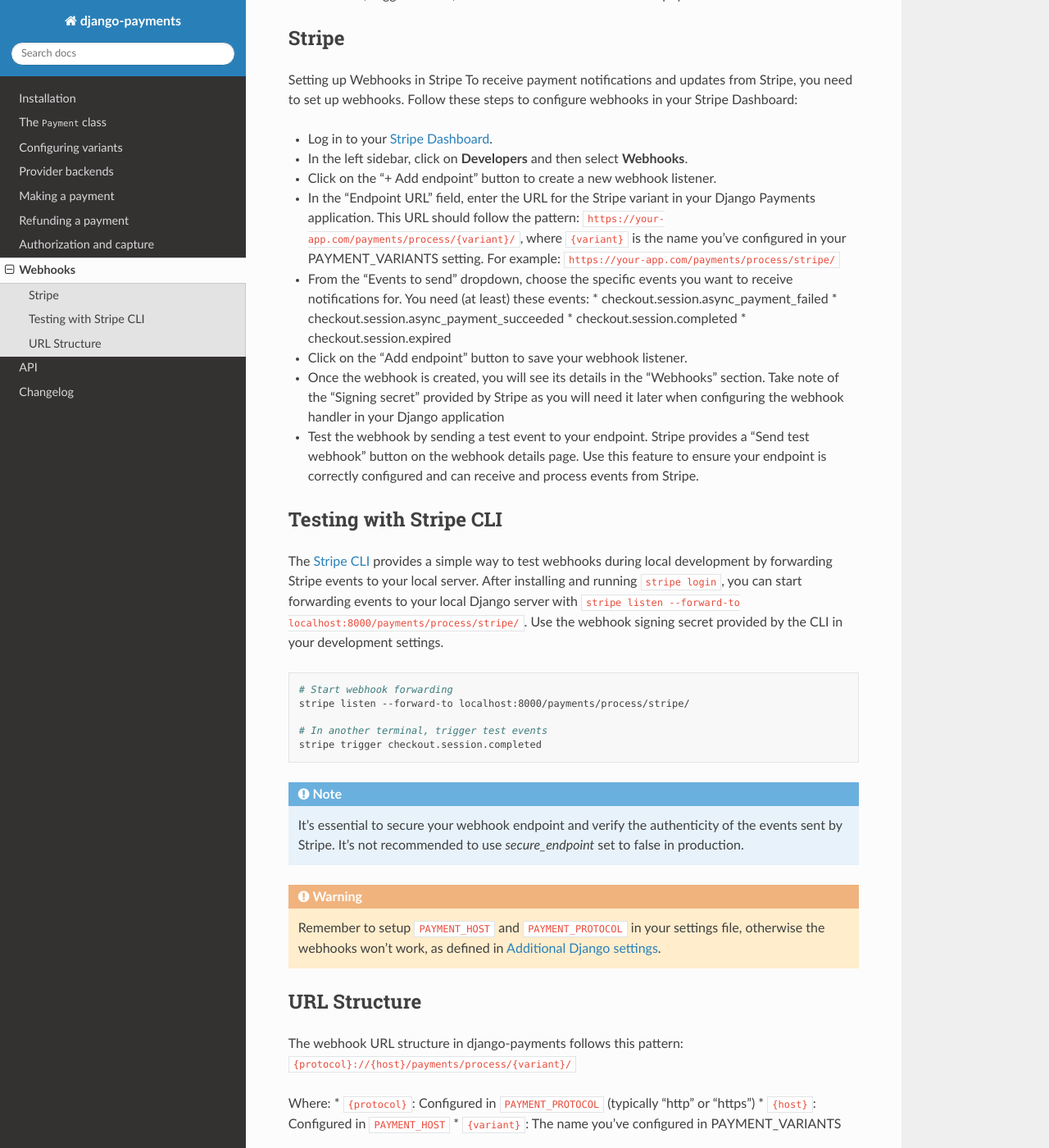
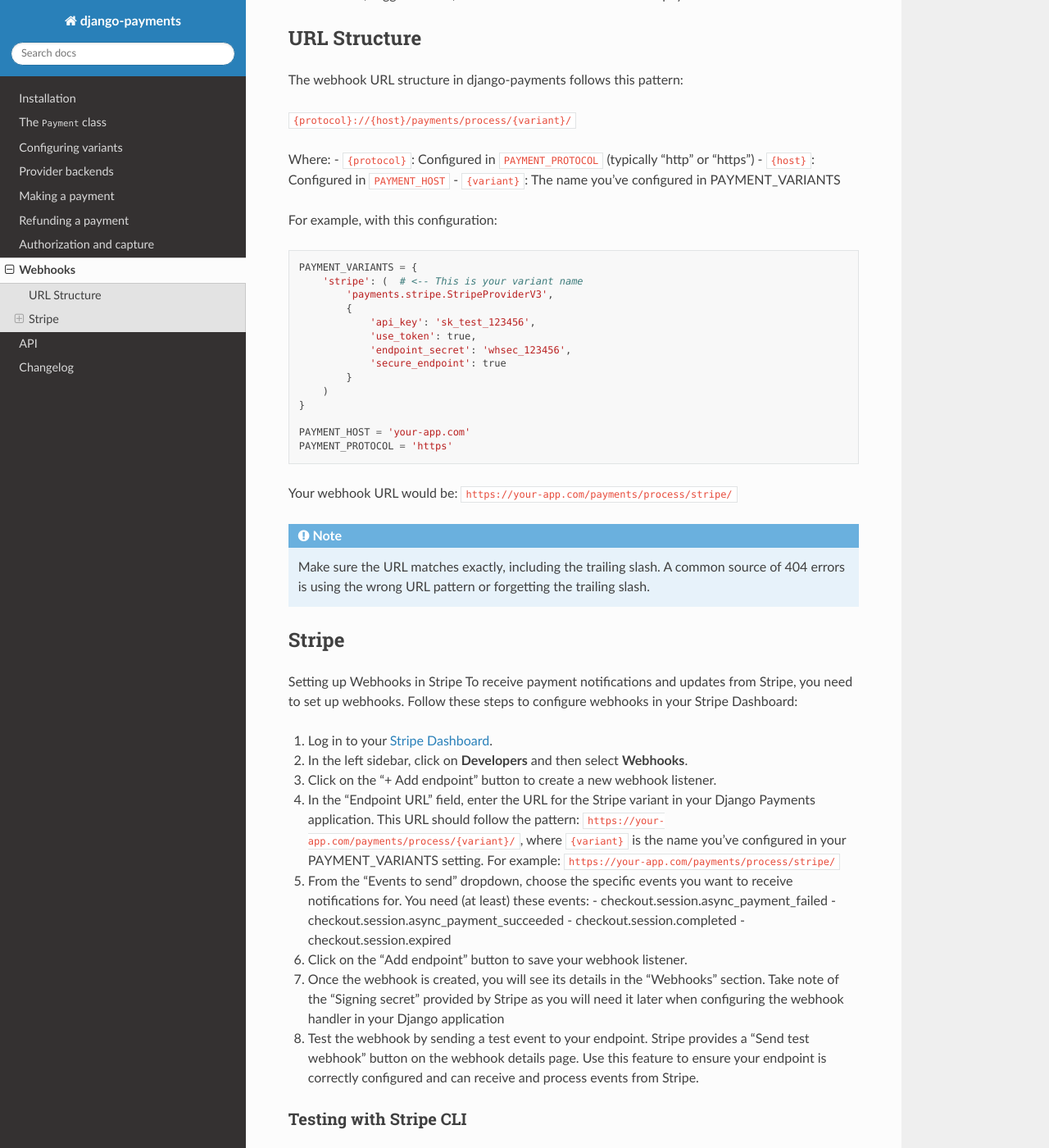
Before and after one commit to jazzband/django-payments, a Sphinx documentation site: the page built from docs/webhooks.rst, in a window 1280 px wide and 1400 px high, scrolled down 418 px. Shown: the whole window at 82% size. Built offline with Sphinx 7.4.7 and the Read the Docs theme 3.1.0, drawn with Linux system fonts in a browser that asks for light colours; the version number could not be read and is left out; some of the changed text lies outside the part shown.

Commit message:
New Structure

```diff
--- a/docs/webhooks.rst
+++ b/docs/webhooks.rst
@@ -1,7 +1,8 @@
 .. _webhooks:
 
+*********
 Webhooks
-=================
+*********
 
 Webhooks are a crucial component in connecting your Django Payments application
 with external payment gateways like Stripe, PayPal, or Braintree. They enable
@@ -19,71 +20,16 @@
 on payment-related events.
 
 
-Stripe
--------
+URL Structure
+=============
+The webhook URL structure in django-payments follows this pattern:
 
-Setting up Webhooks in Stripe
-To receive payment notifications and updates from Stripe, you need to set up
-webhooks. Follow these steps to configure webhooks in your Stripe Dashboard:
-
-* Log in to your `Stripe Dashboard <https://dashboard.stripe.com/>`_.
-* In the left sidebar, click on **Developers** and then select **Webhooks**.
-* Click on the "+ Add endpoint" button to create a new webhook listener.
-* In the "Endpoint URL" field, enter the URL for the Stripe variant in your
-  Django Payments application. This URL should follow the pattern:
-  ``https://your-app.com/payments/process/{variant}/``, where ``{variant}`` is
-  the name you've configured in your PAYMENT_VARIANTS setting.
-  For example: ``https://your-app.com/payments/process/stripe/``
-* From the "Events to send" dropdown, choose the specific events you want to
-  receive notifications for. You need (at least) these events:
-  * checkout.session.async_payment_failed
-  * checkout.session.async_payment_succeeded
-  * checkout.session.completed
-  * checkout.session.expired
-* Click on the "Add endpoint" button to save your webhook listener.
-* Once the webhook is created, you will see its details in the "Webhooks"
-  section. Take note of the "Signing secret" provided by Stripe as you will
-  need it later when configuring the webhook handler in your Django application
-* Test the webhook by sending a test event to your endpoint. Stripe provides a
-  "Send test webhook" button on the webhook details page. Use this feature to
-  ensure your endpoint is correctly configured and can receive and process
-  events from Stripe.
-
-
-Testing with Stripe CLI
-----------------------
-
-The `Stripe CLI <https://stripe.com/docs/stripe-cli#install>`_ provides a simple way to test webhooks during local development by forwarding Stripe events to your local server. After installing and running ``stripe login``, you can start forwarding events to your local Django server with ``stripe listen --forward-to localhost:8000/payments/process/stripe/``. Use the webhook signing secret provided by the CLI in your development settings.
-
-.. code-block:: bash
-
-   # Start webhook forwarding
-   stripe listen --forward-to localhost:8000/payments/process/stripe/
-
-   # In another terminal, trigger test events
-   stripe trigger checkout.session.completed
-
-
-.. note::
-
-  It's essential to secure your webhook endpoint and verify the authenticity of
-  the events sent by Stripe. It's not recommended to use `secure_endpoint`
-  set to false in production.
-
-.. warning::
-
-  Remember to setup ``PAYMENT_HOST`` and ``PAYMENT_PROTOCOL`` in your settings file,
-  otherwise the webhooks won't work, as defined in :ref:`settings`.
-
-URL Structure
-------------
-The webhook URL structure in django-payments follows this pattern:
 ``{protocol}://{host}/payments/process/{variant}/``
 
 Where:
-* ``{protocol}``: Configured in ``PAYMENT_PROTOCOL`` (typically "http" or "https")
-* ``{host}``: Configured in ``PAYMENT_HOST``
-* ``{variant}``: The name you've configured in PAYMENT_VARIANTS
+- ``{protocol}``: Configured in ``PAYMENT_PROTOCOL`` (typically "http" or "https")
+- ``{host}``: Configured in ``PAYMENT_HOST``
+- ``{variant}``: The name you've configured in PAYMENT_VARIANTS
 
 For example, with this configuration:
 
@@ -111,3 +57,65 @@
 
   Make sure the URL matches exactly, including the trailing slash. A common source
   of 404 errors is using the wrong URL pattern or forgetting the trailing slash.
+
+
+Stripe
+======
+
+Setting up Webhooks in Stripe
+To receive payment notifications and updates from Stripe, you need to set up
+webhooks. Follow these steps to configure webhooks in your Stripe Dashboard:
+
+1. Log in to your `Stripe Dashboard <https://dashboard.stripe.com/>`_.
+#. In the left sidebar, click on **Developers** and then select **Webhooks**.
+#. Click on the "+ Add endpoint" button to create a new webhook listener.
+#. In the "Endpoint URL" field, enter the URL for the Stripe variant in your
+   Django Payments application. This URL should follow the pattern:
+   ``https://your-app.com/payments/process/{variant}/``, where ``{variant}`` is
+   the name you've configured in your PAYMENT_VARIANTS setting.
+   For example: ``https://your-app.com/payments/process/stripe/``
+#. From the "Events to send" dropdown, choose the specific events you want to
+   receive notifications for. You need (at least) these events:
+   - checkout.session.async_payment_failed
+   - checkout.session.async_payment_succeeded
+   - checkout.session.completed
+   - checkout.session.expired
+#. Click on the "Add endpoint" button to save your webhook listener.
+#. Once the webhook is created, you will see its details in the "Webhooks"
+   section. Take note of the "Signing secret" provided by Stripe as you will
+   need it later when configuring the webhook handler in your Django application
+#. Test the webhook by sending a test event to your endpoint. Stripe provides a
+   "Send test webhook" button on the webhook details page. Use this feature to
+   ensure your endpoint is correctly configured and can receive and process
+   events from Stripe.
+
+
+Testing with Stripe CLI
+----------------------
+
+The `Stripe CLI <https://stripe.com/docs/stripe-cli#install>`_ provides a simple
+way to test webhooks during local development by forwarding Stripe events to
+your local server. After installing and running ``stripe login``, you can start
+forwarding events to your local Django server with
+``stripe listen --forward-to localhost:8000/payments/process/stripe/``
+Use the webhook signing secret provided by the CLI in your development settings.
+
+.. code-block:: bash
+
+   # Start webhook forwarding
+   stripe listen --forward-to localhost:8000/payments/process/stripe/
+
+   # In another terminal, trigger test events
+   stripe trigger checkout.session.completed
+
+
+.. note::
+
+  It's essential to secure your webhook endpoint and verify the authenticity of
+  the events sent by Stripe. It's not recommended to use `secure_endpoint`
+  set to false in production.
+
+.. warning::
+
+  Remember to setup ``PAYMENT_HOST`` and ``PAYMENT_PROTOCOL`` in your settings file,
+  otherwise the webhooks won't work, as defined in :ref:`settings`.
```
